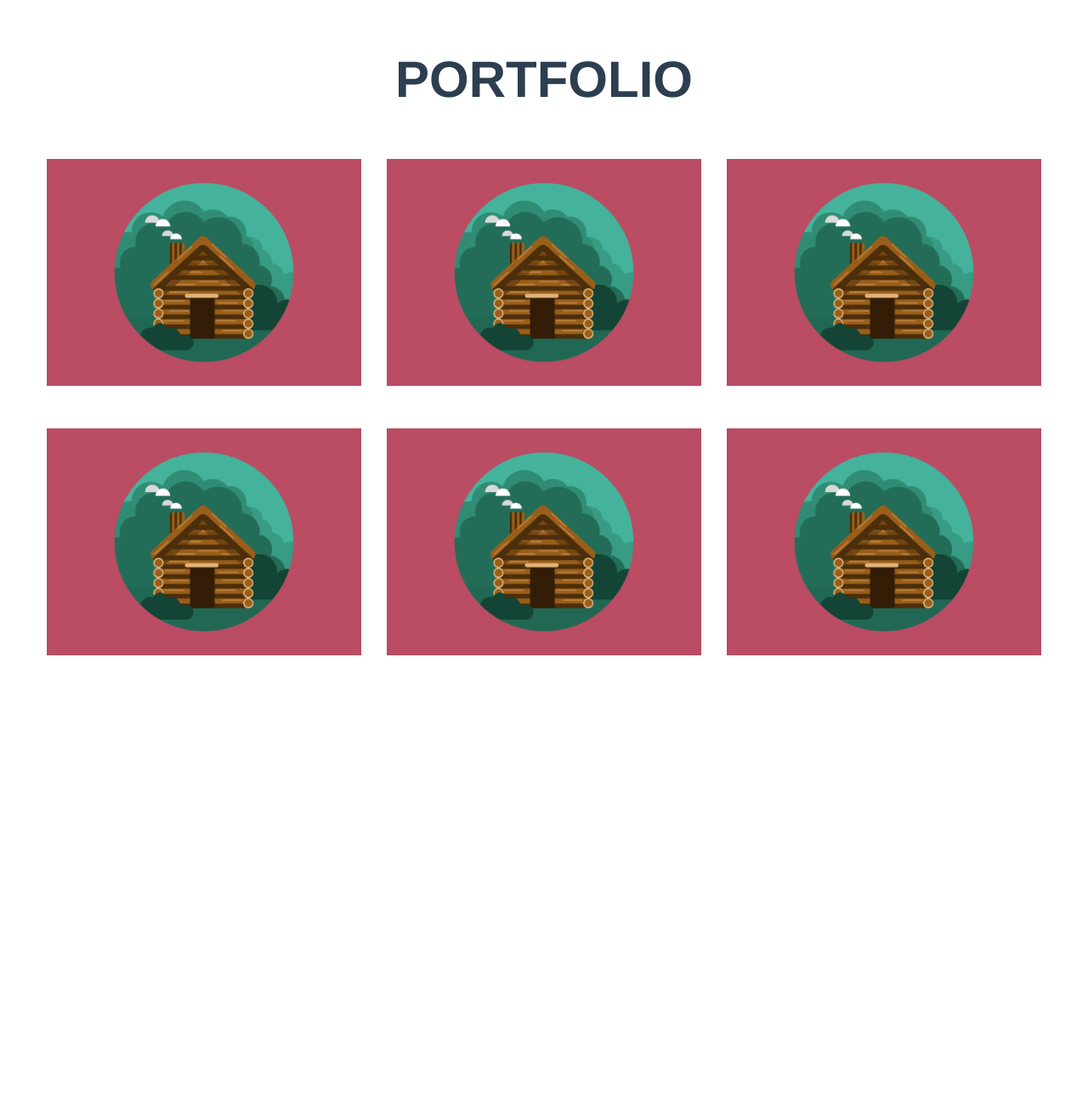
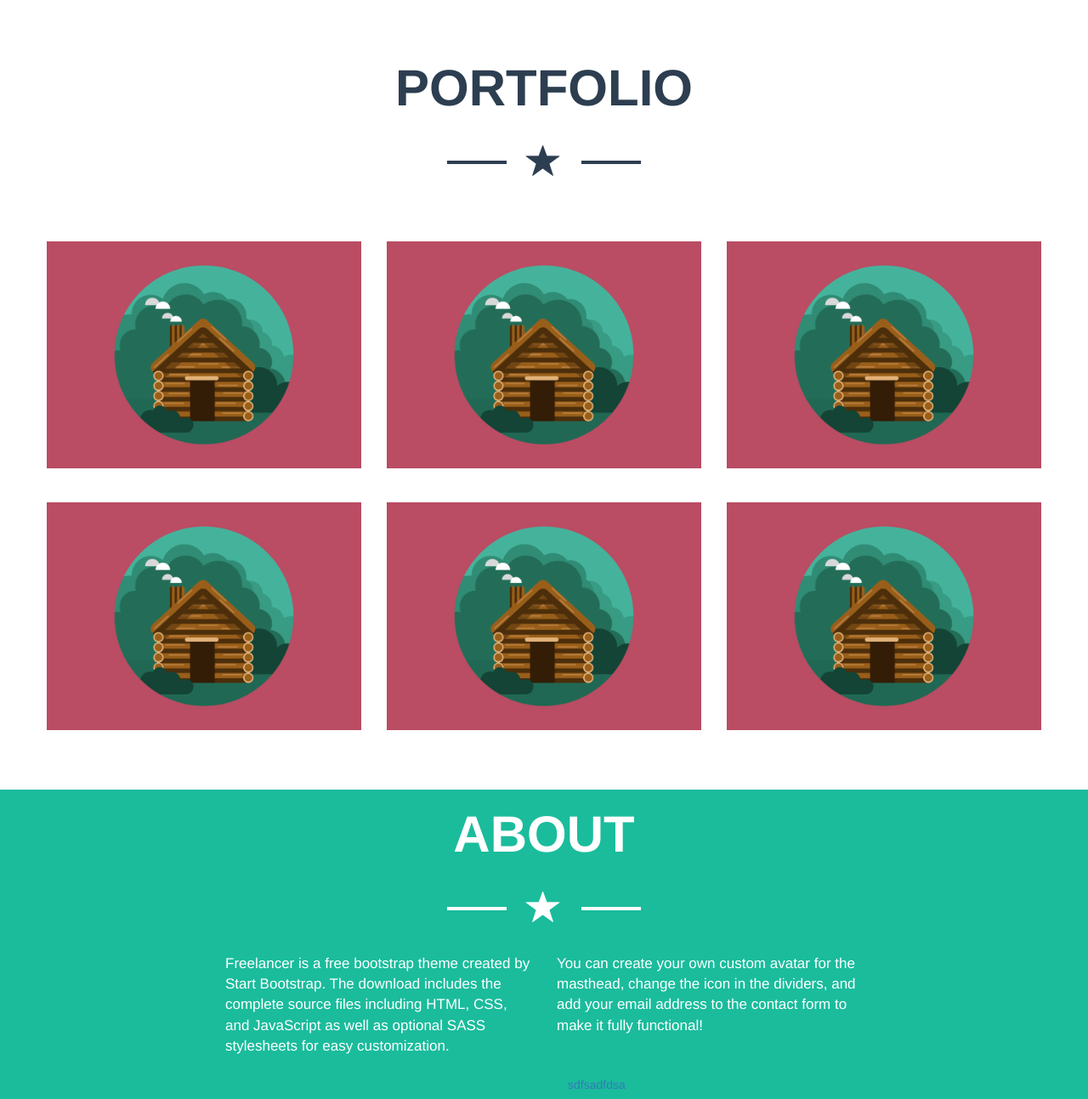
Before and after one commit to flavio-bernasconi/html-css-bootstrap-freelancer, a plain HTML site: page index.html in a window 1280 px wide. Shown: the part 751-2044 px from the top of the page at 85% size. Before the commit the page ends 1522 px from the top, so only its background shows below. Drawn offline with nearby package versions, Linux system fonts and the light colour scheme.

Commit message:
second commit

```diff
--- a/custom.css
+++ b/custom.css
@@ -7,22 +7,30 @@
   color: white;
 }
 
-.second-color{
+.second-bk{
   background: #2c3e50!important
 }
+
+.second-color{
+  color: #2c3e50!important
+}
+
+
 a:hover{
   color: #1abc9c!important;
 }
 .title > h2 , .title > h3 , .title > h4{
-  color:#2c3e50!important;
   font-size: 6rem;
   font-weight: 900;
   text-align: center;
-  margin-bottom: 60px;
+  text-transform: uppercase;
 }
+
 .mt-1{
-  margin-top: 50px;
+  margin-top: 30px;
 }
+
+
 
 /* REGOLE MENU */
 
@@ -42,6 +50,8 @@ a:hover{
 .nav li>a {
   color: white!important;
 }
+
+
 /* REGOLE HEADER */
 header{
   min-height: 70vh;
@@ -87,11 +97,24 @@ header h1{
   height: 4px;
   width: 70px;
   background: white;
+  margin-bottom: 16px;
 }
 
 
 /*  PORFOLIO */
 
 .portfolio{
-  margin-top: 60px;
+  margin-top: 70px;
+  margin-bottom: 70px;
 }
+
+.images img{
+  margin-top: 40px;
+}
+
+/*  ABOUT */
+
+.about p {
+  font-size: 17px;
+  margin-bottom: 40px;
+}
--- a/index.html
+++ b/index.html
@@ -19,8 +19,8 @@
     <![endif]-->
   </head>
   <body>
-
-  <nav class="navbar navbar-inverse second-color">
+    <!-- menu -->
+      <nav class="navbar navbar-inverse second-bk">
         <div class="container">
           <div class="navbar-header">
             <button type="button" class="navbar-toggle" data-toggle="collapse" data-target="#myNavbar">
@@ -40,7 +40,7 @@
         </div>
       </nav>
 
-
+    <!-- header -->
       <header class="container-fluid bk-color">
         <div class="row">
           <div class="col-xs-12 text-center">
@@ -56,35 +56,62 @@
         </div>
       </header>
 
+      <!-- sezione porfolio -->
       <div class="container portfolio">
         <div class="row">
-      <div class="col-xs-12 title">
-        <h2 class=" text-uppercase">portfolio</h2>
+          <div class="col-xs-12 title text-center">
+            <h2 class=" text-uppercase second-color">portfolio</h2>
+            <div class="divider">
+              <div class="linea second-bk"></div>
+              <div class="stella second-color"><span class="glyphicon glyphicon-star" aria-hidden="true"></span></div>
+              <div class="linea second-bk"></div>
             </div>
-      <div class="row">
-        <div class="col-xs-4">
+          </div>
+          <div class="row images">
+            <div class="col-lg-4 col-md-6 col-sm-6 col-xs-12">
               <img src="img/cabin.png" alt="" class="img-responsive">
             </div>
-        <div class="col-xs-4">
+            <div class="col-lg-4 col-md-6 col-sm-6 col-xs-12">
               <img src="img/cabin.png" alt="" class="img-responsive">
             </div>
-        <div class="col-xs-4">
+            <div class="col-lg-4 col-md-6 col-sm-6 col-xs-12">
+              <img src="img/cabin.png" alt="" class="img-responsive">
+            </div>
+            <div class="col-lg-4 col-md-6 col-sm-6 col-xs-12">
+              <img src="img/cabin.png" alt="" class="img-responsive">
+            </div>
+            <div class="col-lg-4 col-md-6 col-sm-6 col-xs-12">
+              <img src="img/cabin.png" alt="" class="img-responsive">
+            </div>
+            <div class="col-lg-4 col-md-6 col-sm-6 col-xs-12">
               <img src="img/cabin.png" alt="" class="img-responsive">
             </div>
           </div>
-      <div class="row mt-1">
-        <div class="col-xs-4">
-          <img src="img/cabin.png" alt="" class="img-responsive">
-        </div>
-        <div class="col-xs-4">
-          <img src="img/cabin.png" alt="" class="img-responsive">
-        </div>
-        <div class="col-xs-4">
-          <img src="img/cabin.png" alt="" class="img-responsive">
         </div>
       </div>
 
-
+          <!-- sezione about -->
+          <div class="container-fluid bk-color mt-1 about">
+            <div class="container">
+              <div class="row">
+                <div class="col-xs-12 title text-center">
+                  <h3 >about</h3>
+                  <div class="divider">
+                    <div class="linea "></div>
+                    <div class="stella "><span class="glyphicon glyphicon-star" aria-hidden="true"></span></div>
+                    <div class="linea"></div>
+                  </div>
+                </div>
+                <div class="col-lg-4 col-lg-offset-2  col-xs-12">
+                  <p>Freelancer is a free bootstrap theme created by Start Bootstrap. The download includes the complete source files including HTML, CSS, and JavaScript as well as optional SASS stylesheets for easy customization.</p>
+                </div>
+                <div class="col-lg-4  col-xs-12">
+                  <p>You can create your own custom avatar for the masthead, change the icon in the dividers, and add your email address to the contact form to make it fully functional!</p>
+                </div>
+                <div class="col-lg-3">
+                  <a href="#" class="btn btn-xl btn-outline-light">sdfsadfdsa</a>
+                </div>
+              </div>
             </div>
           </div>
 
```
Lines whose indentation alone changed are shown as unchanged.
